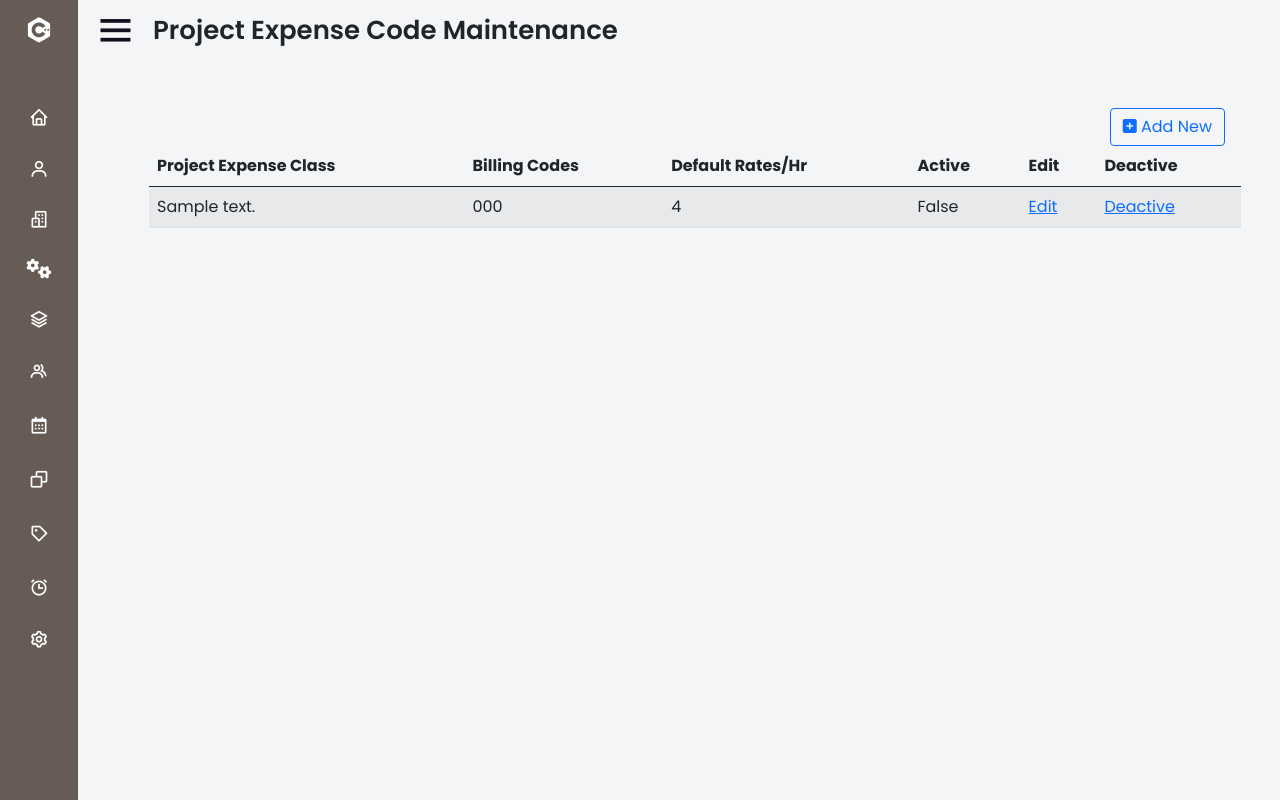
After one commit to yirong5877/Django_timesheet, a Django app: page /expense/show_all/ in a window 1280 px wide. The commit adds this page. Run offline with Django 4.2, Linux system fonts and the light colour scheme; tables that the repository leaves empty hold one stand-in row (values such as "Sample post"); some libraries are stand-ins or nearby versions.

Commit message:
update sidebar with css, proj_expense
update sidebar with css, proj_expense

```diff
--- /dev/null
+++ b/DJtimesheet/DJtimesheet/static/css/side_bar.css
@@ -0,0 +1,216 @@
+/* Google Fonts Import Link */
+@import url('https://fonts.googleapis.com/css2?family=Poppins:wght@300;400;500;600;700&display=swap');
+*{
+  margin: 0;
+  padding: 0;
+  box-sizing: border-box;
+  font-family: 'Poppins', sans-serif;
+}
+.sidebar{
+  position: fixed;
+  top: 0;
+  left: 0;
+  height: 100%;
+  width: 260px;
+  background: #665c55;
+  z-index: 100;
+  transition: all 0.5s ease;
+}
+.sidebar.close{
+  width: 78px;
+}
+.sidebar .logo-details{
+  height: 60px;
+  width: 100%;
+  display: flex;
+  align-items: center;
+}
+.sidebar .logo-details i{
+  font-size: 30px;
+  color: #fff;
+  height: 50px;
+  min-width: 78px;
+  text-align: center;
+  line-height: 50px;
+}
+.sidebar .logo-details .logo_name{
+  font-size: 22px;
+  color: #fff;
+  font-weight: 600;
+  transition: 0.3s ease;
+  transition-delay: 0.1s;
+}
+.sidebar.close .logo-details .logo_name{
+  transition-delay: 0s;
+  opacity: 0;
+  pointer-events: none;
+}
+.sidebar .nav-links{
+  height: 100%;
+  padding: 30px 0 150px 0;
+  overflow: auto;
+}
+.sidebar.close .nav-links{
+  overflow: visible;
+}
+.sidebar .nav-links::-webkit-scrollbar{
+  display: none;
+}
+.sidebar .nav-links li{
+  position: relative;
+  list-style: none;
+  transition: all 0.4s ease;
+}
+.sidebar .nav-links li:hover{
+  background: #703531;
+}
+.sidebar .nav-links li .iocn-link{
+  display: flex;
+  align-items: center;
+  justify-content: space-between;
+}
+.sidebar.close .nav-links li .iocn-link{
+  display: block
+}
+.sidebar .nav-links li i{
+  height: 50px;
+  min-width: 78px;
+  text-align: center;
+  line-height: 50px;
+  color: #fff;
+  font-size: 20px;
+  cursor: pointer;
+  transition: all 0.3s ease;
+}
+.sidebar .nav-links li.showMenu i.arrow{
+  transform: rotate(-180deg);
+}
+.sidebar.close .nav-links i.arrow{
+  display: none;
+}
+.sidebar .nav-links li a{
+  display: flex;
+  align-items: center;
+  text-decoration: none;
+}
+.sidebar .nav-links li a .link_name{
+  font-size: 18px;
+  font-weight: 400;
+  color: #fff;
+  transition: all 0.4s ease;
+}
+.sidebar.close .nav-links li a .link_name{
+  opacity: 0;
+  pointer-events: none;
+}
+.sidebar .nav-links li .sub-menu{
+  padding: 6px 6px 14px 80px;
+  margin-top: -10px;
+  background: #703531;
+  display: none;
+}
+.sidebar .nav-links li.showMenu .sub-menu{
+  display: block;
+}
+.sidebar .nav-links li .sub-menu a{
+  color: #fff;
+  font-size: 15px;
+  padding: 5px 0;
+  white-space: nowrap;
+  opacity: 0.6;
+  transition: all 0.3s ease;
+}
+.sidebar .nav-links li .sub-menu a:hover{
+  opacity: 1;
+}
+.sidebar.close .nav-links li .sub-menu{
+  position: absolute;
+  left: 100%;
+  top: -10px;
+  margin-top: 0;
+  padding: 10px 20px;
+  border-radius: 0 6px 6px 0;
+  opacity: 0;
+  display: block;
+  pointer-events: none;
+  transition: 0s;
+}
+.sidebar.close .nav-links li:hover .sub-menu{
+  top: 0;
+  opacity: 1;
+  pointer-events: auto;
+  transition: all 0.4s ease;
+}
+.sidebar .nav-links li .sub-menu .link_name{
+  display: none;
+}
+.sidebar.close .nav-links li .sub-menu .link_name{
+  font-size: 18px;
+  opacity: 1;
+  display: block;
+}
+.sidebar .nav-links li .sub-menu.blank{
+  opacity: 1;
+  pointer-events: auto;
+  padding: 3px 20px 6px 16px;
+  opacity: 0;
+  pointer-events: none;
+}
+.sidebar .nav-links li:hover .sub-menu.blank{
+  top: 50%;
+  transform: translateY(-50%);
+}
+
+.home-section{
+  position: relative;
+  background: #f4f5f7;
+  height: 100vh;
+  left: 260px;
+  width: calc(100% - 260px);
+  transition: all 0.5s ease;
+}
+.sidebar.close ~ .home-section{
+  left: 78px;
+  width: calc(100% - 78px);
+}
+.home-section .home-content{
+  height: 60px;
+  display: flex;
+  align-items: center;
+}
+.home-section .home-content .bx-menu{
+  color: #11101d;
+  font-size: 45px;
+  margin: 0 15px;
+  cursor: pointer;
+}
+
+.home-section .home-content .pagetitle{
+  font-size: 26px;
+  font-weight: 600;
+
+}
+
+
+
+
+@media (max-width: 400px) {
+  .sidebar.close .nav-links li .sub-menu{
+    display: none;
+  }
+  .sidebar{
+    width: 78px;
+  }
+  .sidebar.close{
+    width: 0;
+  }
+  .home-section{
+    left: 78px;
+    width: calc(100% - 78px);
+    z-index: 100;
+  }
+  .sidebar.close ~ .home-section{
+    width: 100%;
+    left: 0;
+  }
+}
--- /dev/null
+++ b/DJtimesheet/proj_expense/templates/proj_expense/Show_all.html
@@ -0,0 +1,40 @@
+{% extends 'DJtimesheet/base_for_sideNavigation.html' %}
+{% block title %}
+
+Project Expense Code Maintenance
+
+{% endblock title%}
+
+{% load crispy_forms_tags %}
+{% block content %}
+ <!-- Add new -->
+<div class="container">
+        <a class="btn btn-outline-primary" style="float: right;" href="{% url 'create_new_projexp' %}" ><i class="fa fa-plus-square"></i> Add New</a>
+</div>
+ <!-- Table content -->
+<div class="container mx-3 my-5">
+        <table class="table table-striped table-hover" id="show_all_proj_expense">
+                <thead>
+                        <tr>
+                                <th>Project Expense Class</th>
+                                <th>Billing Codes</th>
+                                <th>Default Rates/Hr</th>
+                                <th>Active</th>
+                                <th> Edit</th>
+                                <th> Deactive</th>
+                         </tr>
+                </thead>
+                {% for i in all_expense%}
+                <tr>
+                        <td>{{i.ExpDescription}}</td>
+                        <td>{{i.ExpBillingCode}}</td>
+                        <td>{{i.ExDefaultRates}}</td>
+                        <td>{{i.ExpActive}}</td>
+                        <td><a href="{% url 'edit_exist_projexp' i.ExpenseCodeID%}">Edit</a></td>
+                        <td><a href="#">Deactive</a></td>
+                </tr>
+                {%endfor%}
+
+        </table>
+</div>
+{%endblock%}
--- a/DJtimesheet/proj_expense/urls.py
+++ b/DJtimesheet/proj_expense/urls.py
@@ -2,4 +2,13 @@ from django.urls import path
 from . import views
 urlpatterns = [
     path("", views.exp_home_page, name="exp_home_page"),
+     path(
+        "show_all/",
+        views.ShowAll_projexpense.as_view(),
+        name="show_all_expense",
+    ),
+    path('new_projexp/',views.new_projexpense, name="create_new_projexp"),
+    path('edit_projexp/<int:pk>',views.edit_projexpense, name="edit_exist_projexp"),
+
+
 ]
--- a/DJtimesheet/proj_expense/views.py
+++ b/DJtimesheet/proj_expense/views.py
@@ -1,27 +1,38 @@
-from ftplib import all_errors
-from django.shortcuts import render
+from django.shortcuts import render,redirect
 from django.views import View
-from django.views.generic import ListView
-from django.views.generic import CreateView
-from django.urls import reverse_lazy
-from django.contrib.auth.mixins import LoginRequiredMixin
-from django.contrib import messages
-from django.http import HttpResponse, HttpResponseRedirect
-from django.urls import reverse
-from django.contrib.auth.forms import UserCreationForm
-
+from .forms import create_projexp_form
+from .models import *
 # Create your views here.
-from django.shortcuts import render
-from datetime import date
-from django.db import connection
-from django.contrib.auth.mixins import LoginRequiredMixin
-
-
-# Create your views here.
-# proj_expense_home_page view
 
 def  exp_home_page(request):
     return render(request,'proj_expense/Home_page.html')
 
-# def  exp_home_page(request):
-#     return render(request,'DJtimesheet/blank_page.html')
+
+class ShowAll_projexpense(View):
+    template_name='proj_expense/Show_all.html'
+    def get(self,request, *args, **kwargs):
+        expense=proj_expense.proj_exp.all()
+        return render(request,self.template_name,{"all_expense":expense})
+
+
+def new_projexpense(request):
+    form=create_projexp_form()
+    if request.method=='POST':
+        form=create_projexp_form(request.POST)
+        if form.is_valid():
+            form.save()
+            return redirect('/expense/show_all/')
+
+    context={'form':form}
+    return render(request,'proj_expense/new_projexpense.html',context)
+
+def edit_projexpense(request,pk):
+    expense=proj_expense.proj_exp.get(ExpenseCodeID=pk)
+    form=create_projexp_form(instance=expense)
+    if request.method=='POST':
+        form=create_projexp_form(request.POST,instance=expense)
+        if form.is_valid():
+            form.save()
+            return redirect('/expense/show_all/')
+    context={'form':form}
+    return render(request,'proj_expense/new_projexpense.html',context)
--- a/DJtimesheet/templates/DJtimesheet/base.html
+++ b/DJtimesheet/templates/DJtimesheet/base.html
@@ -20,7 +20,7 @@
 
    {% block title %}
 
-   {% endblock %}
+   {% endblock title%}
   </head>
   <body>
 	<body>
--- /dev/null
+++ b/DJtimesheet/templates/DJtimesheet/base_for_sideNavigation.html
@@ -0,0 +1,65 @@
+{% load static%}
+<!DOCTYPE html>
+
+<html lang="en" dir="ltr">
+  <head>
+    <meta charset="UTF-8">
+
+    <!-- Side bar CSS -->
+    <link rel="stylesheet" type='text/css' href="{% static 'css/side_bar.css' %}">
+      <!-- Bootstrap CSS -->
+      <link href="https://cdn.jsdelivr.net/npm/bootstrap@5.0.2/dist/css/bootstrap.min.css" rel="stylesheet" integrity="sha384-EVSTQN3/azprG1Anm3QDgpJLIm9Nao0Yz1ztcQTwFspd3yD65VohhpuuCOmLASjC" crossorigin="anonymous">
+       <!--  Bootstrap Font Aweson cdn -->
+   <link rel="stylesheet" href="https://cdnjs.cloudflare.com/ajax/libs/font-awesome/6.1.1/css/all.min.css">
+    <!-- Boxiocns CDN Link -->
+    <link href='https://unpkg.com/boxicons@2.0.7/css/boxicons.min.css' rel='stylesheet'>
+     <meta name="viewport" content="width=device-width, initial-scale=1.0">
+   </head>
+<body>
+<!-- Sidebar section -->
+<div class="sidebar close">
+ {% include 'DJtimesheet/side_navigation_bar.html' %}
+</div>
+<!-- Home-section -->
+  <section class="home-section">
+<!-- Page title in Home-section -->
+    <div class="home-content">
+      <i class='bx bx-menu' ></i>
+      <span class="pagetitle">
+      {% block title %}
+
+      {% endblock title%}
+      </span>
+
+    </div>
+
+<!--  Blocks in Home-section -->
+        <div class="container">
+                    <!--  Blocks for popup window in Home-section -->
+                              {% block popup %}
+
+                              {% endblock popup%}
+                    <!--  Blocks for content in Home-section -->
+                              {% block content %}
+
+                              {% endblock content%}
+          </div>
+</section>
+
+  <script>
+  let arrow = document.querySelectorAll(".arrow");
+  for (var i = 0; i < arrow.length; i++) {
+    arrow[i].addEventListener("click", (e)=>{
+   let arrowParent = e.target.parentElement.parentElement;//selecting main parent of arrow
+   arrowParent.classList.toggle("showMenu");
+    });
+  }
+  let sidebar = document.querySelector(".sidebar");
+  let sidebarBtn = document.querySelector(".bx-menu");
+  console.log(sidebarBtn);
+  sidebarBtn.addEventListener("click", ()=>{
+    sidebar.classList.toggle("close");
+  });
+  </script>
+</body>
+</html>
--- /dev/null
+++ b/DJtimesheet/templates/DJtimesheet/side_navigation_bar.html
@@ -0,0 +1,164 @@
+{% load static%}
+<div class="logo-details">
+    <i class='bx bxl-c-plus-plus'></i>
+    <span class="logo_name">Timesheet</span>
+  </div>
+  <ul class="nav-links">
+              <li>
+                      <a href="#">
+                      <i class='bx bx-home' ></i>
+                      <span class="link_name">Admin Setting</span>
+                      </a>
+                      <ul class="sub-menu blank">
+                      <li><a class="link_name" href="#">Admin Setting</a></li>
+                      </ul>
+              </li>
+    <li>
+            <li>
+              <div class="iocn-link">
+              <a href="#">
+              <i class='bx bx-user' ></i>
+              <span class="link_name">Labor</span>
+              </a>
+              <i class='bx bxs-chevron-down arrow' ></i>
+              </div>
+              <ul class="sub-menu">
+              <li><a class="link_name" href="#">Labor Code Maintenance</a></li>
+              <li><a href="#">Create New</a></li>
+              <li><a href="#">Modify Existing</a></li>
+              <li><a href="#">Find more</a></li>
+              </ul>
+              </li>
+       <li>
+              <div class="iocn-link">
+              <a href="#">
+              <i class='bx bx-buildings' ></i>
+              <span class="link_name">Supplier </span>
+              </a>
+              <i class='bx bxs-chevron-down arrow' ></i>
+              </div>
+              <ul class="sub-menu">
+              <li><a class="link_name" href="#">Supplier Code Maintenance</a></li>
+              <li><a href="#">Create New</a></li>
+              <li><a href="#">Modify Existing</a></li>
+              <li><a href="#">Find more</a></li>
+              </ul>
+      </li>
+            <li>
+                      <div class="iocn-link">
+                      <a href="#">
+                      <i class='fas fa-gears' ></i>
+                      <span class="link_name">Equipment</span>
+                      </a>
+                      <i class='bx bxs-chevron-down arrow' ></i>
+                      </div>
+                      <ul class="sub-menu">
+                      <li><a class="link_name" href="#">Equipment Code Maintenance</a></li>
+                      <li><a href="#">Create New</a></li>
+                      <li><a href="#">Modify Existing</a></li>
+                      <li><a href="#">Find more</a></li>
+                      </ul>
+              </li>
+              <li>
+                      <div class="iocn-link">
+                      <a href="#">
+                      <i class='bx bx-layer' ></i>
+                      <span class="link_name">Expense</span>
+                      </a>
+                      <i class='bx bxs-chevron-down arrow' ></i>
+                      </div>
+                      <ul class="sub-menu">
+                      <li><a class="link_name" href="#">Project Expense Code Maintenance</a></li>
+                      <li><a href="{% url 'create_new_projexp' %}">Create New</a></li>
+                      <li><a href="#">Modify Existing</a></li>
+                      <li><a href="#">Find more</a></li>
+                      </ul>
+              </li>
+              <li>
+                      <div class="iocn-link">
+                      <a href="#">
+                      <i class='bx bx-group' ></i>
+                      <span class="link_name">User Maintenance</span>
+                      </a>
+                      <i class='bx bxs-chevron-down arrow' ></i>
+                      </div>
+                      <ul class="sub-menu">
+                      <li><a class="link_name" href="#">User Maintenance</a></li>
+                      <li><a href="#">Create New</a></li>
+                      <li><a href="#">Modify Existing</a></li>
+                      <li><a href="#">Find more</a></li>
+                      </ul>
+              </li>
+              <li>
+                      <div class="iocn-link">
+                      <a href="#">
+                      <i class='bx bx-calendar' ></i>
+                      <span class="link_name">Project Maintenance</span>
+                      </a>
+                      <i class='bx bxs-chevron-down arrow' ></i>
+                      </div>
+                      <ul class="sub-menu">
+                      <li><a class="link_name" href="#">Project Maintenance</a></li>
+                      <li><a href="#">Create New</a></li>
+                      <li><a href="#">Modify Existing</a></li>
+                      <li><a href="#">Find more</a></li>
+                      </ul>
+              </li>
+              <li>
+                      <div class="iocn-link">
+                      <a href="#">
+                      <i class='bx bx-copy' ></i>
+                      <span class="link_name">Sub-Contractors</span>
+                      </a>
+                      <i class='bx bxs-chevron-down arrow' ></i>
+                      </div>
+                      <ul class="sub-menu">
+                      <li><a class="link_name" href="#">Sub-Contractors Settings</a></li>
+                      <li><a href="#">Create New</a></li>
+                      <li><a href="#">Modify Existing</a></li>
+                      <li><a href="#">Find more</a></li>
+                      </ul>
+              </li>
+              <li>
+                      <div class="iocn-link">
+                      <a href="#">
+                      <i class='bx bx-purchase-tag' ></i>
+                      <span class="link_name">Contract Rate</span>
+                      </a>
+                      <i class='bx bxs-chevron-down arrow' ></i>
+                      </div>
+                      <ul class="sub-menu">
+                      <li><a class="link_name" href="#">Contract Rate Settings</a></li>
+                      <li><a href="#">Create New</a></li>
+                      <li><a href="#">Show all contract rates list</a></li>
+                      <li><a href="#">Show details</a></li>
+                      <li><a href="#">Make adjustment</a></li>
+                      </ul>
+              </li>
+              <li>
+                      <div class="iocn-link">
+                      <a href="#">
+                      <i class='bx bx-alarm' ></i>
+                      <span class="link_name">Time Card</span>
+                      </a>
+                      <i class='bx bxs-chevron-down arrow' ></i>
+                      </div>
+                      <ul class="sub-menu">
+                      <li><a class="link_name" href="#">Time Card Approval</a></li>
+                      <li><a href="#">Create New</a></li>
+                      <li><a href="#">Modify Existing</a></li>
+                      <li><a href="#">Find more</a></li>
+                      </ul>
+              </li>
+
+    <li>
+      <a href="#">
+        <i class='bx bx-cog' ></i>
+        <span class="link_name">Setting</span>
+      </a>
+      <ul class="sub-menu blank">
+        <li><a class="link_name" href="#">Setting</a></li>
+      </ul>
+    </li>
+
+</ul>
```
Also changed, not shown: DJtimesheet/proj_expense/forms.py (+7 -0 lines), DJtimesheet/proj_expense/models.py (+6 -4 lines).
